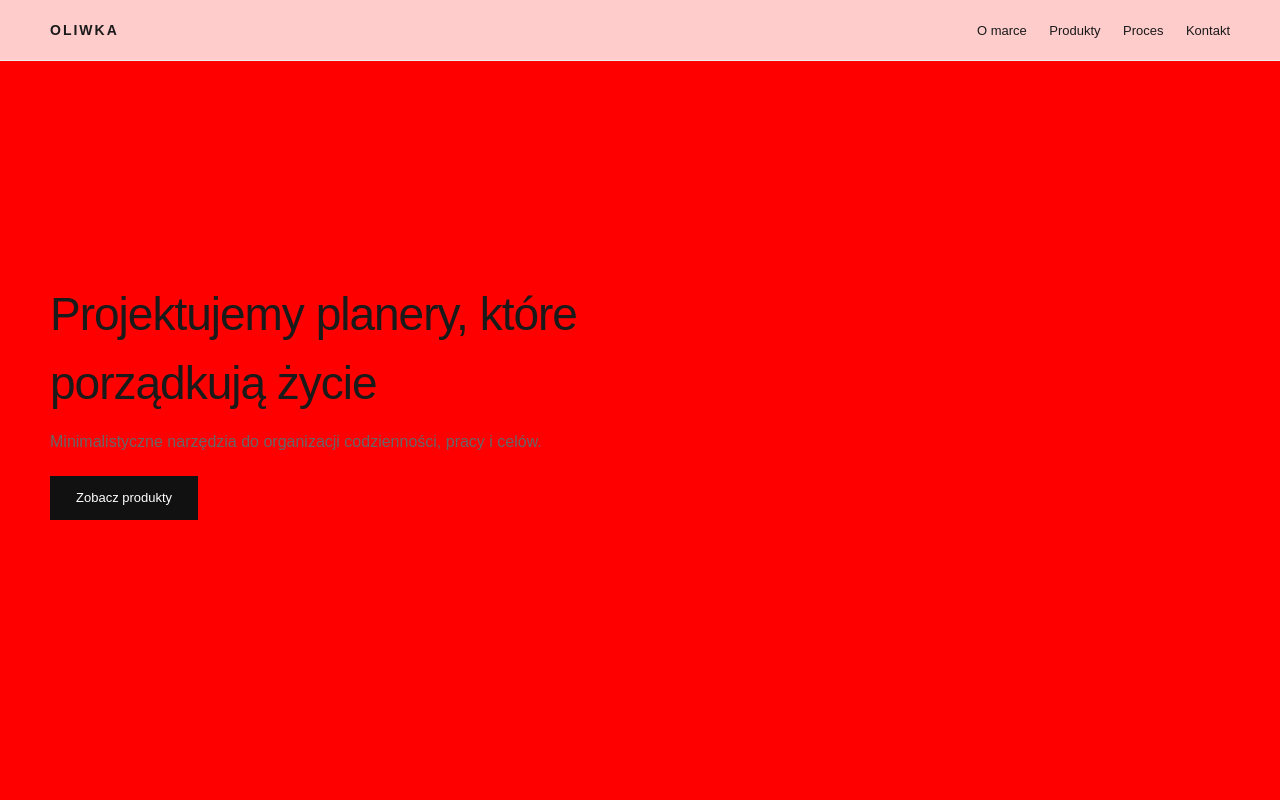
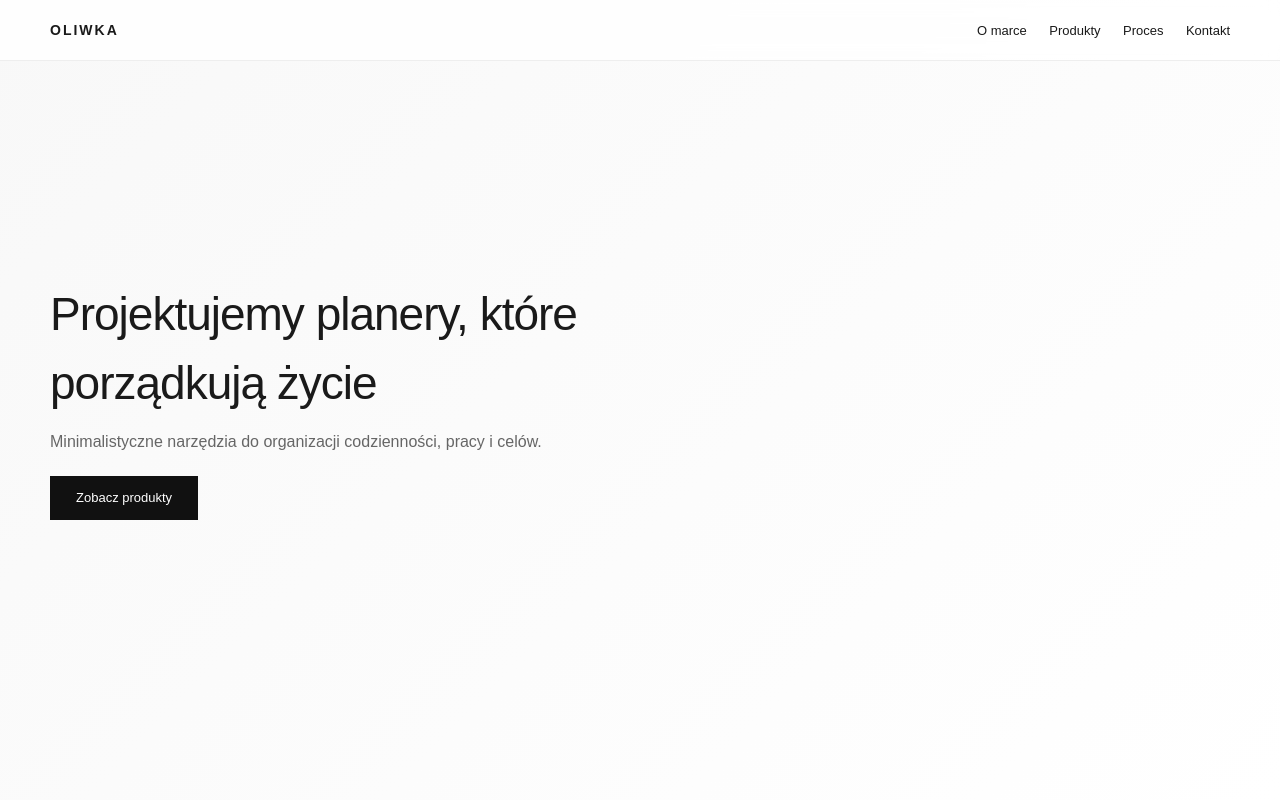
Before and after one commit to notlikeoliwka/studio-oliwka, a plain HTML site: page index.html in a window 1280 px wide. Shown: the top 800 px of the page. Drawn offline with Linux system fonts and the light colour scheme.

Commit message:
Update style.css

```diff
--- a/style.css
+++ b/style.css
@@ -1,6 +1,4 @@
-.hero {
-  background: red !important;
-}* {
+* {
   margin: 0;
   padding: 0;
   box-sizing: border-box;
```
